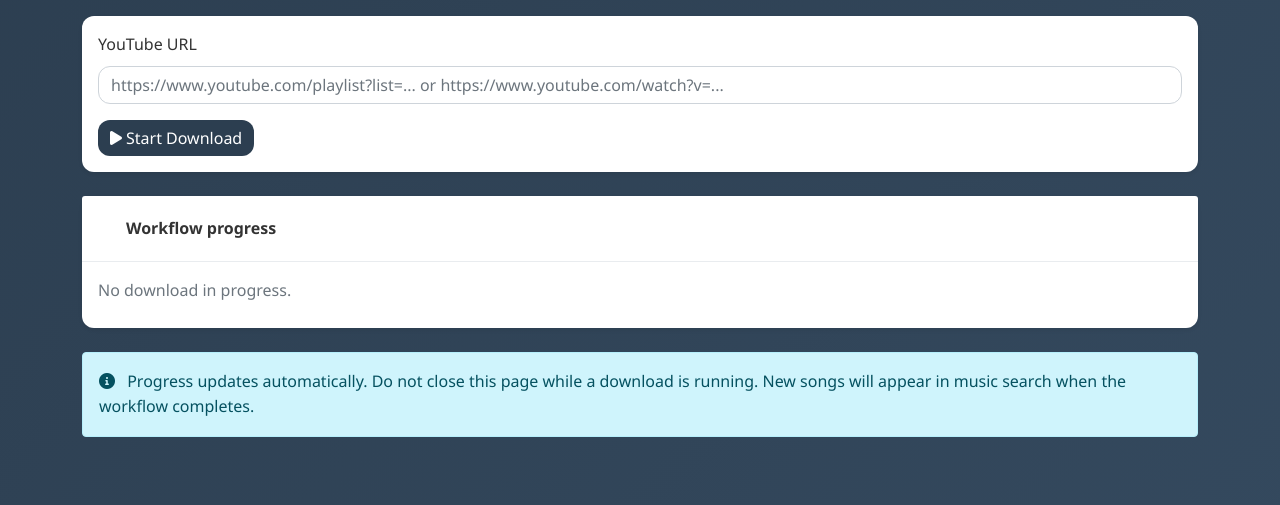
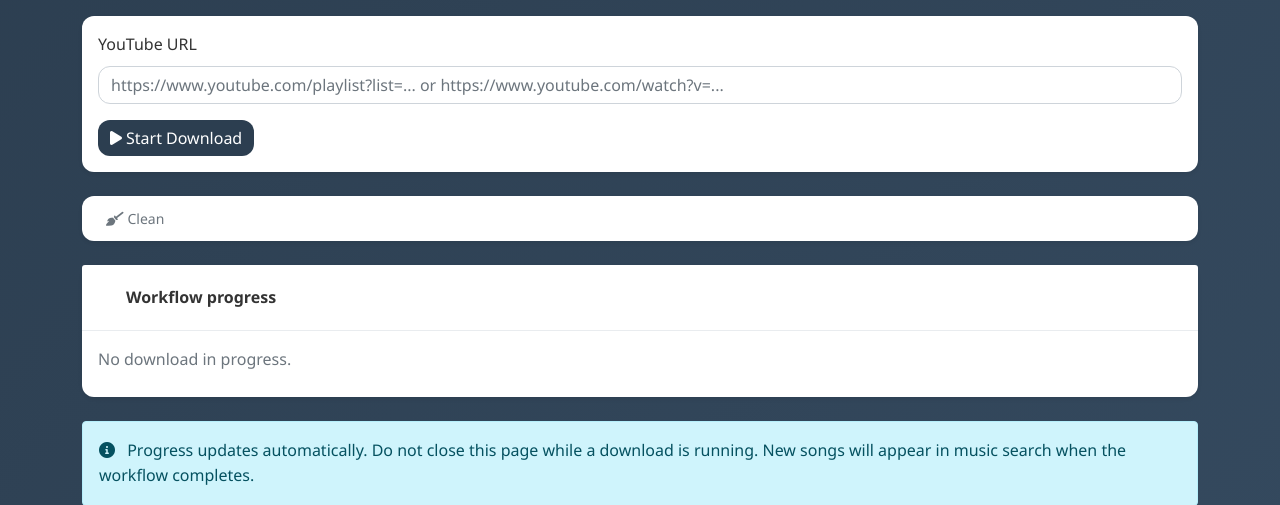
Before and after one commit to dniyomukiza/music, a Python web app: template glconnect/templates/book_platform/admin_music.html in a window 1280 px wide. Shown: the part 227-732 px from the top of the page. Run offline with Jinja, Linux system fonts and the light colour scheme; the template is opened without the code that fills it, so the values that code supplies are empty; some libraries are stand-ins or nearby versions.

Commit message:
added button

```diff
--- a/glconnect/templates/book_platform/admin_music.html
+++ b/glconnect/templates/book_platform/admin_music.html
@@ -48,6 +48,16 @@
             </div>
         </div>
 
+        <!-- Clean: always available (not part of workflow) -->
+        <div class="card shadow-sm mt-4">
+            <div class="card-body py-2">
+                <button type="button" class="btn btn-sm btn-outline-secondary" id="syncFromDbBtn" title="After cleaning names in DB: rename files to &#39;name by artist&#39;, then write M3U from DB paths">
+                    <i class="fas fa-broom me-1"></i>Clean
+                </button>
+                <span class="ms-2 small text-muted" id="syncFromDbResult"></span>
+            </div>
+        </div>
+
         <!-- Workflow progress (admin sees live status here) -->
         <div class="card shadow-sm mt-4" id="progressCard">
             <div class="card-header bg-light d-flex align-items-center">
@@ -77,12 +87,6 @@
                 </div>
                 <div class="mt-2 small text-muted" id="progressMeta"></div>
                 <div class="mt-2 text-danger" id="progressError" style="display: none;"></div>
-                <div class="mt-2" id="syncFromDbWrap" style="display: none;">
-                    <button type="button" class="btn btn-sm btn-outline-secondary" id="syncFromDbBtn" title="After cleaning names in DB: rename files to &#39;name by artist&#39;, then write M3U from DB paths">
-                        <i class="fas fa-broom me-1"></i>Clean
-                    </button>
-                    <span class="ms-2 small text-muted" id="syncFromDbResult"></span>
-                </div>
             </div>
         </div>
 
@@ -176,9 +180,6 @@
                 progressError.style.display = 'none';
                 progressError.textContent = '';
             }
-
-            var syncWrap = document.getElementById('syncFromDbWrap');
-            if (syncWrap) syncWrap.style.display = (status === 'completed') ? 'block' : 'none';
         }
 
         function fetchStatus() {
```
